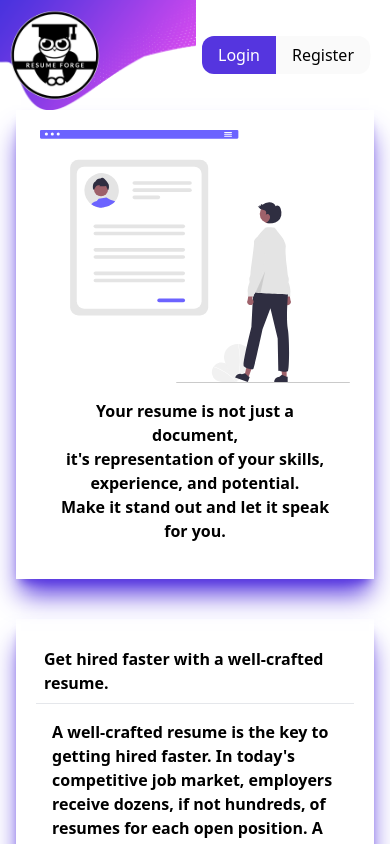
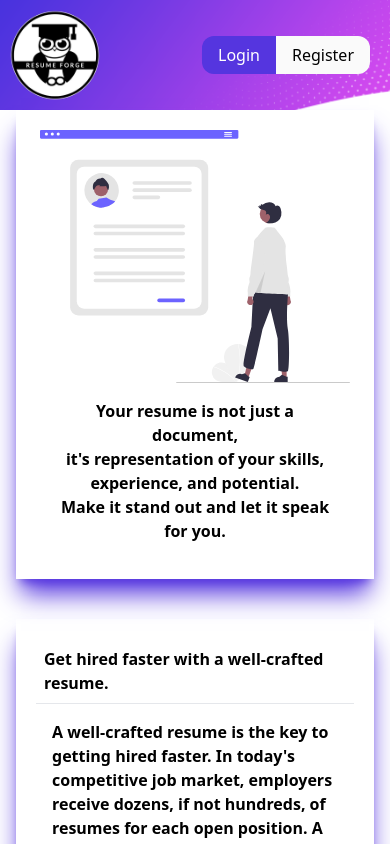
Before and after one commit to Nitin-09/ResumeBuilder, a React (Create React App) app: page / in a window 390 px wide. Shown: the top 844 px of the page. Built offline with nearby package versions, Linux system fonts and the light colour scheme.

Commit message:
Update Navbar.js

```diff
--- a/src/Components/Navbar.js
+++ b/src/Components/Navbar.js
@@ -18,7 +18,7 @@ function Navbar() {
     const [drawerState, setdrawerState] = useState(false)
     const [active, setactive] = useState("login")
     return (
-        <div className='bg-pattern bg-contain bg-no-repeat tall:bg-contain lg:bg-cover'>
+        <div className='bg-pattern bg-cover bg-no-repeat tall:bg-contain lg:bg-cover'>
             <div className='relative z-50'>
                 <div className='flex justify-between w-full lg:px-10'>
                     <Link to='/'><img className='h-[13vh] lg:h-[22vh]' src={Logo} alt="" /></Link>
```
